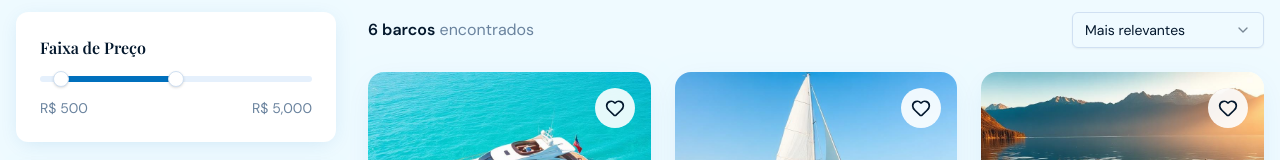
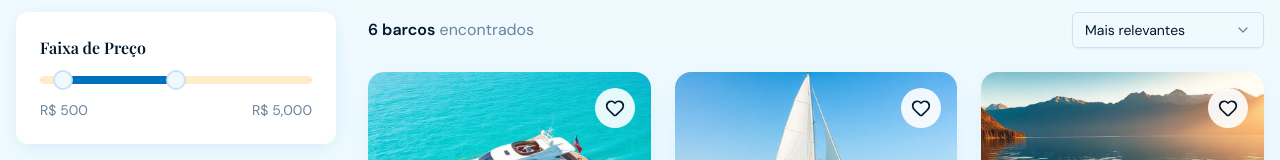
Before and after one commit to jpfernandes1/timoneiro, a Next.js app in the folder frontend/: page /search in a window 1280 px wide. Shown: the part 308-468 px from the top of the page. Built offline with nearby package versions, Linux system fonts and the light colour scheme; a web font is replaced by a local one.

Commit message:
feat: implements slider component;

```diff
--- /dev/null
+++ b/frontend/src/components/ui/slider.tsx
@@ -0,0 +1,24 @@
+import * as React from "react";
+import * as SliderPrimitive from "@radix-ui/react-slider";
+
+import { cn } from "@/src/lib/utils";
+
+const Slider = React.forwardRef<
+  React.ElementRef<typeof SliderPrimitive.Root>,
+  React.ComponentPropsWithoutRef<typeof SliderPrimitive.Root>
+>(({ className, ...props }, ref) => (
+  <SliderPrimitive.Root
+    ref={ref}
+    className={cn("relative flex w-full touch-none select-none items-center", className)}
+    {...props}
+  >
+    <SliderPrimitive.Track className="relative h-2 w-full grow overflow-hidden rounded-full bg-secondary">
+      <SliderPrimitive.Range className="absolute h-full bg-primary" />
+    </SliderPrimitive.Track>
+    <SliderPrimitive.Thumb className="block h-5 w-5 rounded-full border-2 border-primary bg-background ring-offset-background transition-colors focus-visible:outline-none focus-visible:ring-2 focus-visible:ring-ring focus-visible:ring-offset-2 disabled:pointer-events-none disabled:opacity-50" />
+    <SliderPrimitive.Thumb className="block h-5 w-5 rounded-full border-2 border-primary bg-background ring-offset-background transition-colors focus-visible:outline-none focus-visible:ring-2 focus-visible:ring-ring focus-visible:ring-offset-2 disabled:pointer-events-none disabled:opacity-50" />
+  </SliderPrimitive.Root>
+));
+Slider.displayName = SliderPrimitive.Root.displayName;
+
+export { Slider };
```
